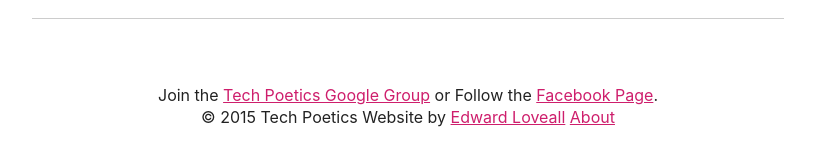
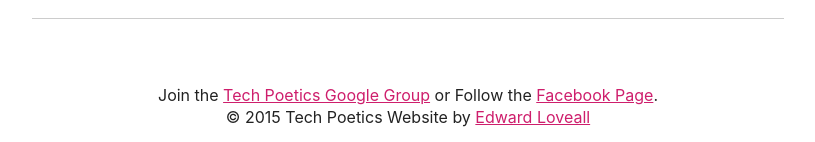
Before and after one commit to TechPoetics/website, a Jekyll site: the page built from index.md, in a window 1280 px wide and 900 px high, scrolled down 17109 px. Shown: the part 755-897 px from the top of the window, without its empty margins (232-1047 px from the left). Built offline with Jekyll 4.4.1, drawn with Linux system fonts in a browser that asks for light colours; nearby versions of some CDN libraries; some web fonts are replaced.

Commit message:
Remove "about" page link (#7)
I'm not even sure this was ever functional

```diff
--- a/_layouts/default.html
+++ b/_layouts/default.html
@@ -22,7 +22,7 @@
 
 	<footer>
 		<div>Join the <a href="https://groups.google.com/forum/#!forum/boston-tech-poetics">Tech Poetics Google Group</a> or Follow the <a href="https://www.facebook.com/techpoetics/">Facebook Page</a>.</div>
-		<span>© 2015 Tech Poetics</span> <span>Website by <a href="http://edwardloveall.com" target="_blank">Edward Loveall</a></span> <span><a href="/about.html">About</a></span>
+		<span>© 2015 Tech Poetics</span> <span>Website by <a href="http://edwardloveall.com" target="_blank">Edward Loveall</a></span>
 	</footer>
 	<script src="https://ajax.googleapis.com/ajax/libs/jquery/1.11.3/jquery.min.js"></script>
 	<script src="https://maps.googleapis.com/maps/api/js"></script>
```
